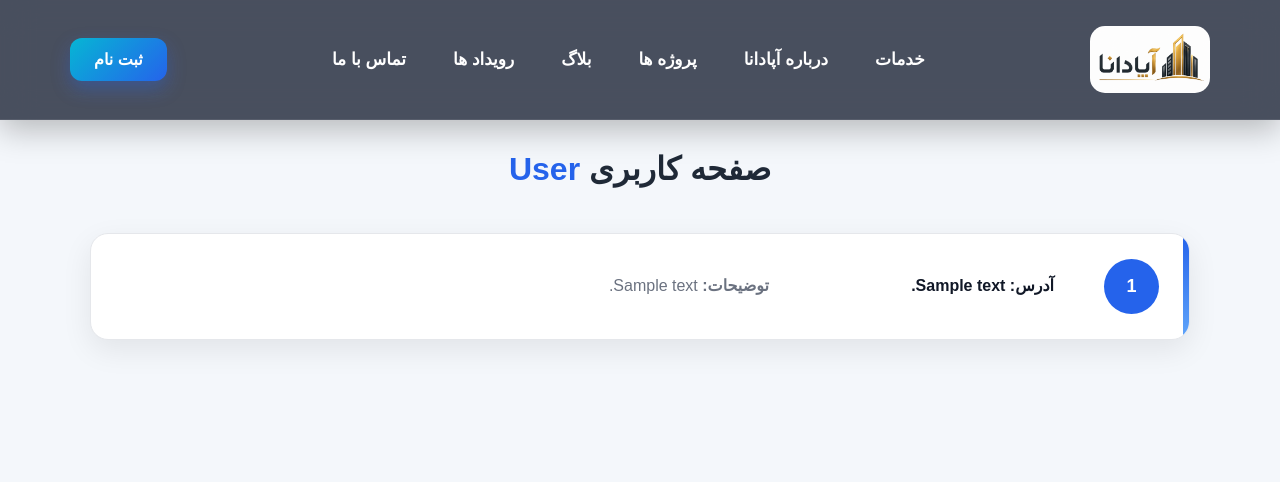
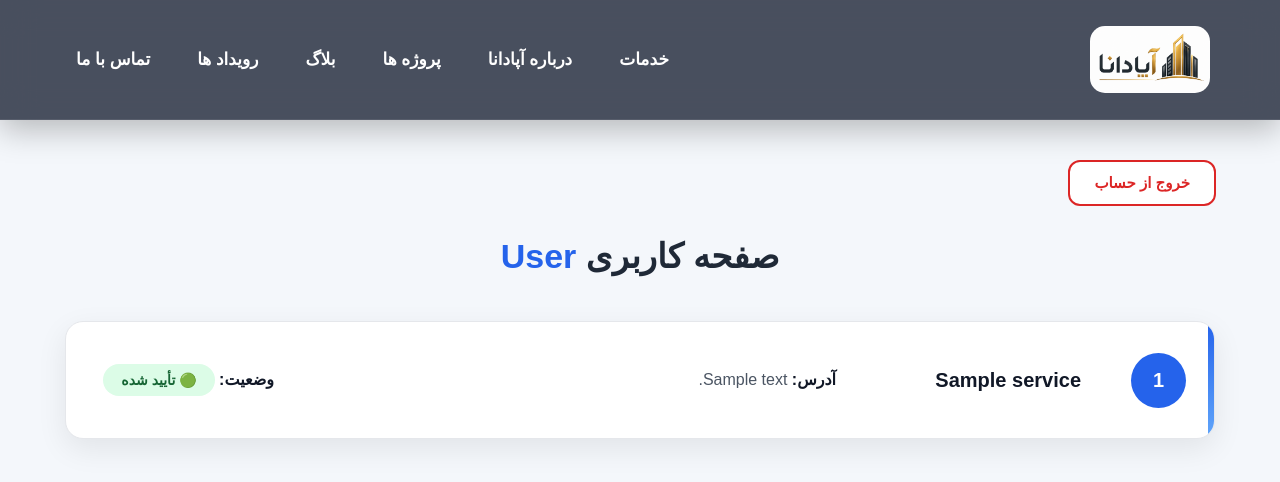
Before and after one commit to vanderland-red/Building-Apadana, a Flask app: page /user/dashboard in a window 1280 px wide. Shown: the top 482 px of the page. Run offline with Flask 3, Linux system fonts and the light colour scheme; a user stored in the database is signed in; tables that the repository leaves empty hold one stand-in row (values such as "Sample post").

Commit message:
user dashboard update

```diff
--- a/static/css/user_dashboard.css
+++ b/static/css/user_dashboard.css
@@ -1,41 +1,76 @@
 body{
     margin:0;
     padding:0;
+    direction:rtl;
+    font-family:Vazirmatn,sans-serif;
     background:#f4f7fb;
-    font-family:Vazirmatn,sans-serif;
-    direction:rtl;
-    margin-top: 150px;
+    margin-top: 120px;
 }
+
+.logout-btn{
+    display:inline-flex;
+    align-items:center;
+    gap:8px;
+
+    margin:40px 5% 0;
+    padding:12px 24px;
+
+    background:#fff;
+    color:#dc2626;
+    text-decoration:none;
+    font-size:15px;
+    font-weight:600;
+
+    border:2px solid #dc2626;
+    border-radius:12px;
+
+    transition:.3s;
+}
+
+.logout-btn:hover{
+    background:#dc2626;
+    color:#fff;
+    transform:translateY(-3px);
+    box-shadow:0 12px 25px rgba(220,38,38,.25);
+}
+
+/* ===========================
+          Container
+=========================== */
 
 .user-parent{
     width:90%;
-    max-width:1100px;
-    margin:60px auto;
+    max-width:1150px;
+    margin:30px auto 70px;
 }
 
 .user-parent h2{
     text-align:center;
-    font-size:32px;
     color:#1f2937;
+    font-size:34px;
     margin-bottom:45px;
-    font-weight:600;
+    font-weight:700;
 }
 
 .user-parent h2 span{
     color:#2563eb;
 }
 
+/* ===========================
+         Request Card
+=========================== */
 
 .user-parent-inside{
     background:#fff;
     border-radius:18px;
-    padding:25px 30px;
-    margin-bottom:25px;
 
     display:grid;
-    grid-template-columns:80px 260px 1fr;
+    grid-template-columns:80px 220px 1fr 180px;
     align-items:center;
     gap:25px;
+
+    padding:28px;
+    margin-bottom:25px;
 
     border:1px solid #e5e7eb;
     box-shadow:0 10px 30px rgba(0,0,0,.08);
@@ -43,9 +78,6 @@ body{
     transition:.35s;
     position:relative;
     overflow:hidden;
-}
-strong{
-    font-weight: 600;
 }
 
 .user-parent-inside::before{
@@ -60,55 +92,106 @@ strong{
 
 .user-parent-inside:hover{
     transform:translateY(-6px);
-    box-shadow:0 18px 40px rgba(37,99,235,.15);
+    box-shadow:0 18px 35px rgba(37,99,235,.18);
 }
 
+/* ===========================
+          ID Circle
+=========================== */
 
-.user-parent-inside{
-    color:#374151;
-    font-size:16px;
-    line-height:1.9;
-}
+.user-parent-inside div:first-child{
 
-.user-parent-inside > *:first-child{
-    background:#2563eb;
-    color:#fff;
     width:55px;
     height:55px;
-    border-radius:50%;
 
     display:flex;
     justify-content:center;
     align-items:center;
 
+    background:#2563eb;
+    color:#fff;
+    border-radius:50%;
+
+    font-size:20px;
     font-weight:bold;
-    font-size:18px;
 }
 
-.user-parent-inside > *:nth-child(2){
-    font-weight:600;
+/* ===========================
+        Service Title
+=========================== */
+
+.user-parent-inside div:nth-child(2){
+
+    font-size:20px;
+    font-weight:700;
     color:#111827;
 }
 
-.user-parent-inside > *:last-child{
-    color:#6b7280;
+/* ===========================
+          Address
+=========================== */
+
+.user-parent-inside div:nth-child(3){
+
+    color:#4b5563;
+    line-height:2;
 }
 
+.user-parent-inside strong{
+    color:#111827;
+}
 
-@media(max-width:768px){
+/* ===========================
+           Status
+=========================== */
+
+.status{
+    display:inline-block;
+    padding:8px 18px;
+    border-radius:30px;
+    font-size:14px;
+    font-weight:700;
+}
+
+.pending{
+    background:#FEF3C7;
+    color:#92400E;
+}
+
+.accepted{
+    background:#DCFCE7;
+    color:#166534;
+}
+
+.rejected{
+    background:#FEE2E2;
+    color:#B91C1C;
+}
+
+/* ===========================
+        Responsive
+=========================== */
+
+@media(max-width:900px){
+
+    .logout-btn{
+        display:flex;
+        justify-content:center;
+        margin:30px auto;
+        width:220px;
+    }
 
     .user-parent h2{
-        font-size:26px;
+        font-size:28px;
     }
 
     .user-parent-inside{
         grid-template-columns:1fr;
         text-align:center;
-        gap:15px;
-        padding:25px 20px;
+        gap:18px;
     }
 
-    .user-parent-inside > *:first-child{
+    .user-parent-inside div:first-child{
         margin:auto;
     }
 }
--- a/templates/part/header.html
+++ b/templates/part/header.html
@@ -20,5 +20,12 @@
         </ul>
     </nav>
 
-    <a href="{{ url_for('user.register') }}" class="header-btn">ثبت نام</a>
+    {% if request.endpoint.startswith("general") %}
+        {% if current_user.is_authenticated %}
+            <a href="{{ url_for('user.dashboard') }}" class="header-btn">حساب کاربری</a>
+        {% else %}
+            <a href="{{ url_for('user.register') }}" class="header-btn">ثبت نام</a>
+        {% endif%}
+    {% endif %}
+
 </header>
--- a/templates/user/user_dashboard.html
+++ b/templates/user/user_dashboard.html
@@ -6,6 +6,7 @@
 
 {% block body %}
 <link rel="stylesheet" href="{{ url_for('static', filename='css/user_dashboard.css') }}">
+<a class="logout-btn" href="{{ url_for('user.logout') }}">خروج از حساب</a>
 
 <section class="user-parent">
 
@@ -17,13 +18,26 @@
         <div>{{ service.id }}</div>
 
         <div>
+                {{ service.service.title }}
+        </div>
+
+        <div>
             <strong>آدرس:</strong>
             {{ service.address }}
         </div>
 
         <div>
-            <strong>توضیحات:</strong>
-            {{ service.description }}
+            <strong>وضعیت:</strong>
+            {% if service.status == "pending" %}
+            <p class="status pending">🟡 در حال بررسی</p>
+
+            {% elif service.status == "accepted" %}
+            <p class="status accepted">🟢 تأیید شده</p>
+
+            {% elif service.status == "rejected" %}
+            <p class="status rejected">🔴 رد شده</p>
+
+            {% endif %}
         </div>
 
     </div>
```
